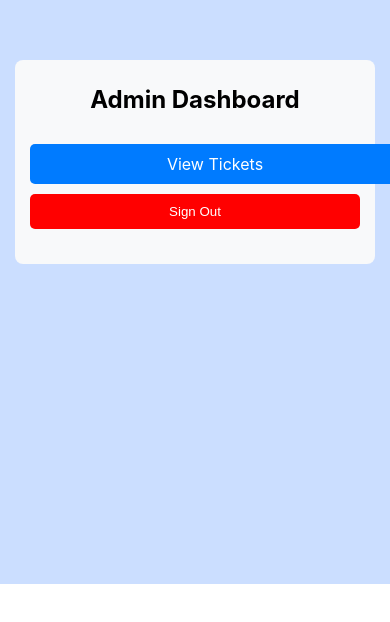
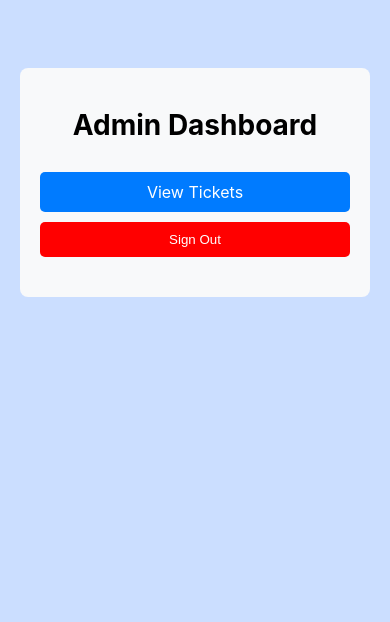
Before and after one commit to Mihir355/Ticket-Support-System, a React (Create React App) app in the folder frontend/: page /employeepage/1 in a window 390 px wide. Shown: the part 260-882 px from the top of the page. Before the commit the page ends 844 px from the top, so only its background shows below. Built offline with nearby package versions, Linux system fonts and the light colour scheme.

Commit message:
modified admindash

```diff
--- a/frontend/src/styling/admindash.css
+++ b/frontend/src/styling/admindash.css
@@ -1,8 +1,3 @@
-body {
-  margin: 0;
-  overflow-x: hidden;
-}
-
 .admindash-container {
   display: flex;
   justify-content: center;
@@ -10,8 +5,7 @@ body {
   height: 100vh;
   text-align: center;
   background-color: rgb(203, 222, 255);
-  padding: 0 15px;
-  box-sizing: border-box;
+  padding: 20px;
 }
 
 .admindash-content {
@@ -67,21 +61,8 @@ body {
   background-color: #cc0000;
 }
 
-@media (max-width: 600px) {
+@media (max-width: 768px) {
   .admindash-container {
-    padding: 0 15px;
-  }
-
-  .admindash-content {
-    padding: 15px;
-  }
-
-  .admindash-title {
-    font-size: 24px;
-    padding-top: 10px;
-  }
-
-  .admindash-button {
-    width: 100%;
+    padding: 20px;
   }
 }
```
